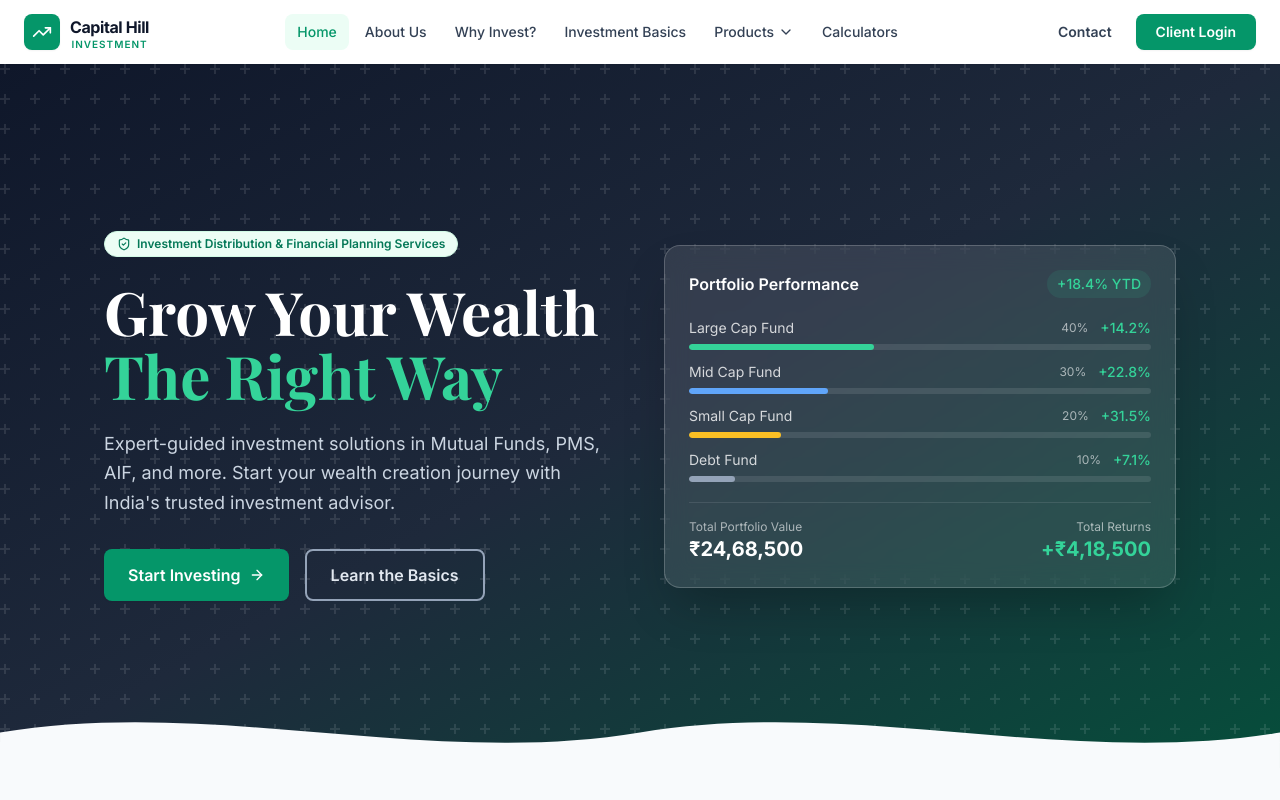
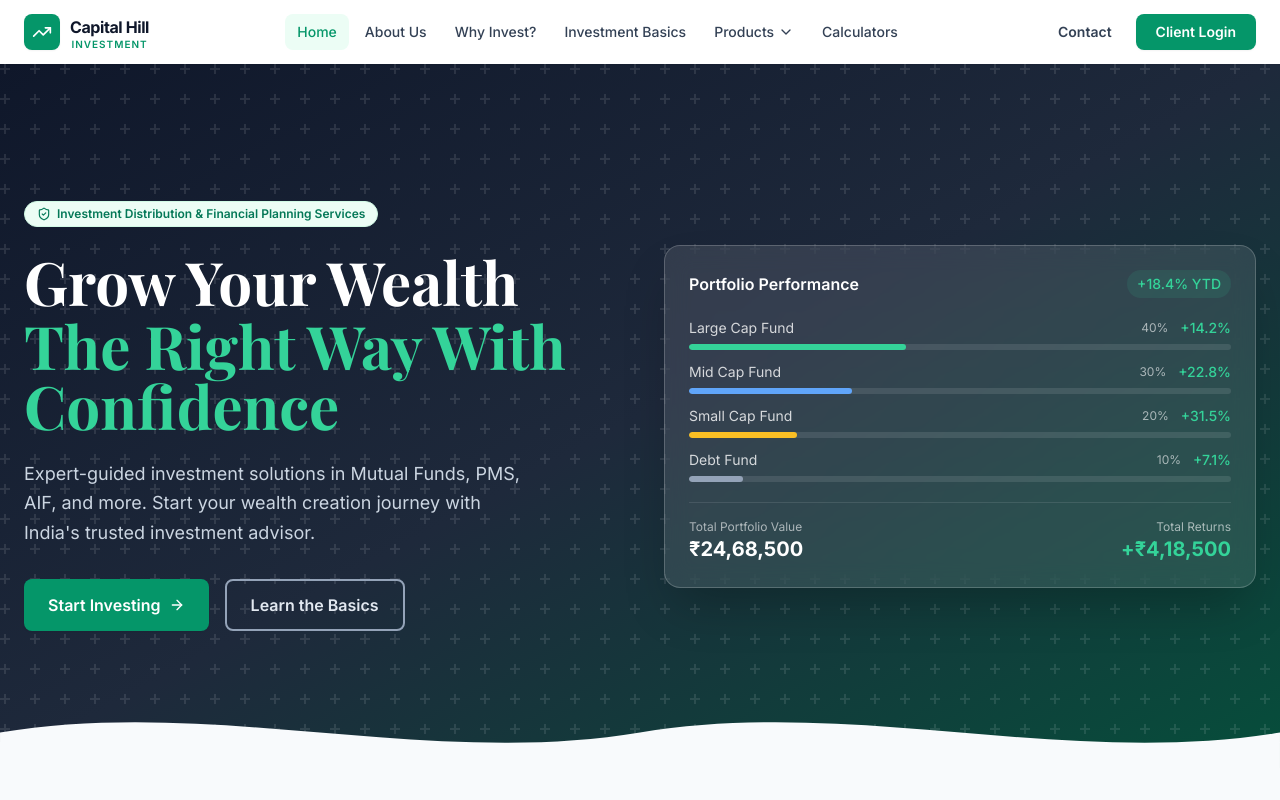
Before and after one commit to capitalhillinvestment/capitalhill.in-website, a React (Vite) app: page / in a window 1280 px wide. Shown: the top 800 px of the page. Built offline with nearby package versions, Linux system fonts and the light colour scheme.

Commit message:
Update header text to include 'With Confidence'

```diff
--- a/src/pages/Home.tsx
+++ b/src/pages/Home.tsx
@@ -36,7 +36,7 @@ export default function Home({ onNavigate }: HomeProps) {
           <div>
             <div className="badge mb-6"><ShieldCheck className="w-3.5 h-3.5" /> Investment Distribution & Financial Planning Services</div>
             <h1 className="text-4xl md:text-5xl lg:text-6xl font-bold text-white leading-tight mb-6">
-              Grow Your Wealth<span className="block text-emerald-400 mt-1">The Right Way</span>
+              Grow Your Wealth<span className="block text-emerald-400 mt-1">The Right Way With Confidence</span>
             </h1>
             <p className="text-slate-300 text-lg leading-relaxed mb-8 max-w-lg">Expert-guided investment solutions in Mutual Funds, PMS, AIF, and more. Start your wealth creation journey with India's trusted investment advisor.</p>
             <div className="flex flex-wrap gap-4">
```
